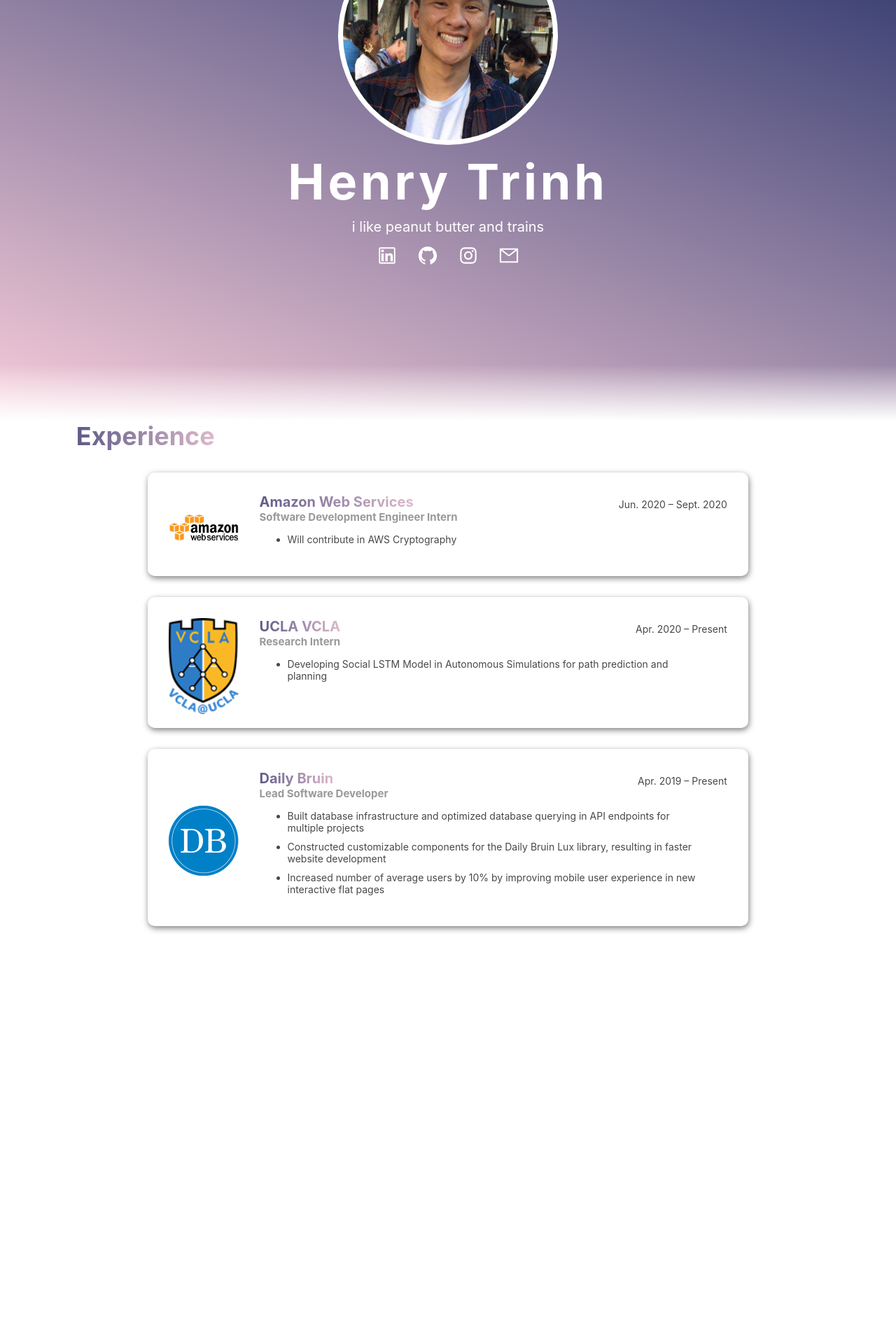
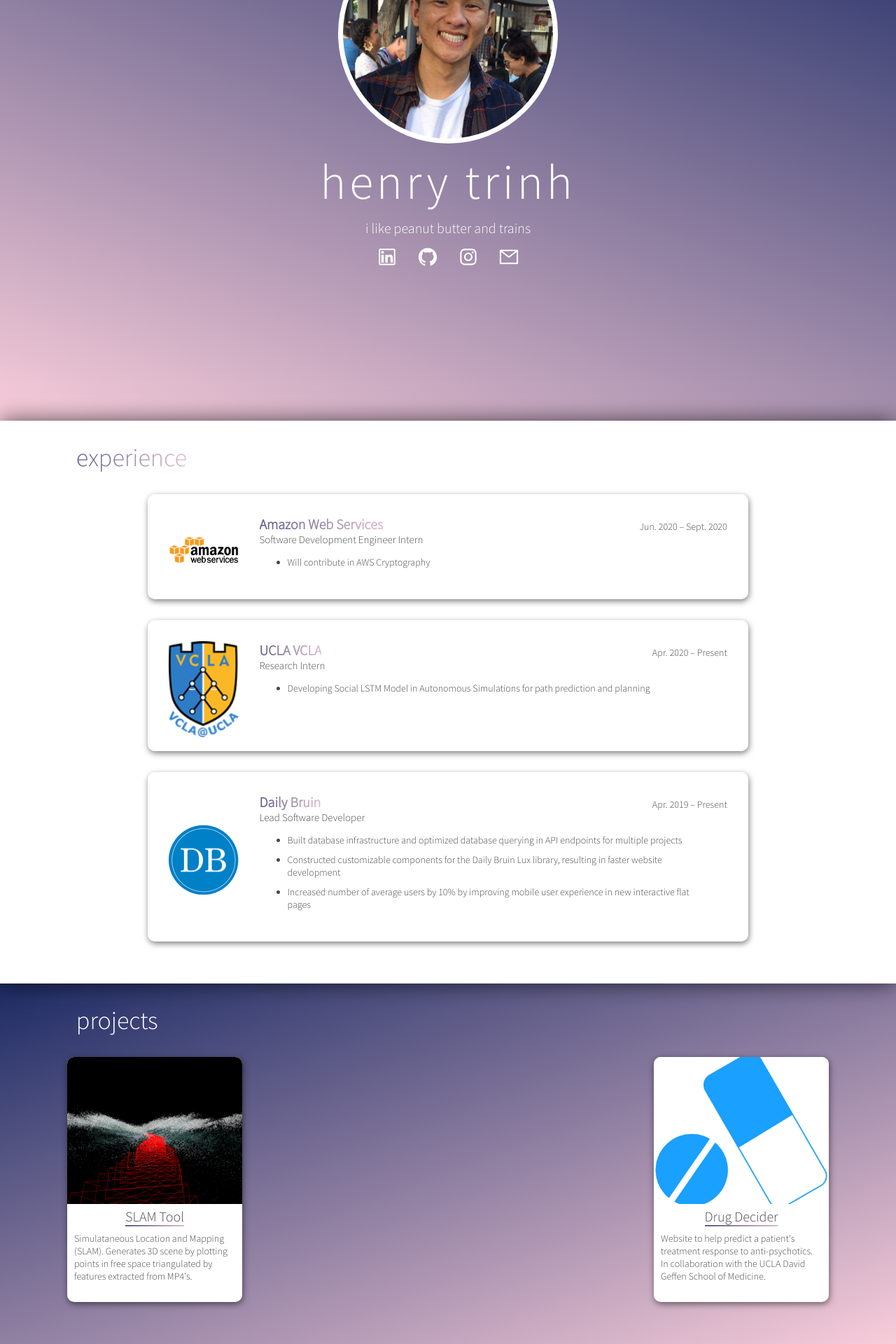
Before and after one commit to thenry3/personal-site, a React (Create React App) app: page / in a window 1280 px wide. Shown: the part 199-2119 px from the top of the page at 70% size. Before the commit the page ends 1602 px from the top, so only its background shows below. Built offline with nearby package versions, Linux system fonts and the light colour scheme.

Commit message:
font change, added projects

```diff
--- a/public/index.css
+++ b/public/index.css
@@ -1,7 +1,8 @@
 body {
   margin: 0px;
-  font-family: -apple-system, BlinkMacSystemFont, "Segoe UI", Roboto, Oxygen,
-    Ubuntu, Cantarell, "Open Sans", "Helvetica Neue", sans-serif;
+  /* font-family: "Helvetica Neue", -apple-system, BlinkMacSystemFont, "Segoe UI",
+    Roboto, Oxygen, Ubuntu, Cantarell, "Open Sans", "Helvetica Neue", sans-serif; */
+  font-family: "Source Sans Pro", Arial, Helvetica, sans-serif;
 }
 
 :root {
--- a/public/index.html
+++ b/public/index.html
@@ -12,6 +12,10 @@
     <link rel="apple-touch-icon" href="%PUBLIC_URL%/logo192.png" />
     <link rel="manifest" href="%PUBLIC_URL%/manifest.json" />
     <link rel="stylesheet" type="text/css" href="index.css" />
+    <link
+      href="https://fonts.googleapis.com/css2?family=Source+Sans+Pro:wght@300&display=swap"
+      rel="stylesheet"
+    />
     <title>let's get it</title>
   </head>
   <body>
--- a/src/assets/data.tsx
+++ b/src/assets/data.tsx
@@ -1,6 +1,8 @@
 import awslogo from "./aws.png";
 import vclalogo from "./vcla.png";
 import dblogo from "./db.png";
+import slampic from "./slam.png";
+import drugpic from "./drug.jpg";
 
 export var experiences = [
   {
@@ -10,6 +12,7 @@ export var experiences = [
     enddate: new Date(2020, 8),
     bullets: ["Will contribute in AWS Cryptography"],
     logo: awslogo,
+    link: "https://aws.amazon.com/",
   },
   {
     company: "UCLA VCLA",
@@ -20,6 +23,7 @@ export var experiences = [
       "Developing Social LSTM Model in Autonomous Simulations for path prediction and planning",
     ],
     logo: vclalogo,
+    link: "https://vcla.stat.ucla.edu/",
   },
   {
     company: "Daily Bruin",
@@ -32,5 +36,23 @@ export var experiences = [
       "Increased number of average users by 10% by improving mobile user experience in new interactive flat pages",
     ],
     logo: dblogo,
+    link: "https://dailybruin.com/",
   },
 ];
+
+export var projs = [
+  {
+    title: "SLAM Tool",
+    pic: slampic,
+    desc:
+      "Simulataneous Location and Mapping (SLAM). Generates 3D scene by plotting points in free space triangulated by features extracted from MP4's.",
+    link: "https://github.com/thenry3/3D-Mapping-from-Video/",
+  },
+  {
+    title: "Drug Decider",
+    pic: drugpic,
+    desc:
+      "Website to help predict a patient's treatment response to anti-psychotics. In collaboration with the UCLA David Geffen School of Medicine.",
+    link: "https://drugdecider.org/",
+  },
+];
--- a/src/components/cover.tsx
+++ b/src/components/cover.tsx
@@ -28,11 +28,15 @@ const ProfPic = styled("div")`
   background-position-y: 18%;
   width: 300px;
   height: 300px;
+  @media only screen and (max-width: 500px) {
+    width: 260px;
+    height: 260px;
+  }
 `;
 
 const Title = styled("div")`
   color: white;
-  font-weight: bold;
+  font-weight: 300;
   font-size: 70px;
   letter-spacing: 0.07em;
   margin-top: 10px;
@@ -89,7 +93,7 @@ export default class Cover extends React.Component {
         <CoverWrapper>
           <PicWrapper>
             <ProfPic />
-            <Title>Henry Trinh</Title>
+            <Title>henry trinh</Title>
             <Desc>i like peanut butter and trains</Desc>
             <ConCollection>
               <Contact
--- a/src/components/experience.tsx
+++ b/src/components/experience.tsx
@@ -1,7 +1,7 @@
 import React from "react";
 import styled from "styled-components";
 
-const ExpWrapper = styled("div")`
+const ExpWrapper = styled("a")`
   display: flex;
   width: 67%;
   margin-top: 30px;
@@ -9,10 +9,19 @@ const ExpWrapper = styled("div")`
   padding-left: 30px;
   box-shadow: rgba(0, 0, 0, 0.5) 1px 3px 8px;
   border-radius: 10px;
+  text-decoration: none;
+  position: relative;
+  transition: 0.2s;
   @media only screen and (max-width: 500px) {
     flex-direction: column;
     padding-left: 0px;
     width: 85%;
+  }
+  @media only screen and (min-width: 501px) {
+    &:hover {
+      transform: translateX(15px);
+      box-shadow: rgba(0, 0, 0, 0.8) 1px 3px 10px;
+    }
   }
 `;
 
@@ -66,8 +75,8 @@ const Dates = styled("div")`
 `;
 
 const Position = styled("div")`
-  color: #999999;
-  font-weight: bold;
+  color: #484848;
+  /* font-weight: bold; */
   font-size: 15px;
 `;
 
@@ -90,6 +99,7 @@ interface ExpProps {
     enddate: Date;
     bullets: string[];
     logo: any;
+    link: any;
   };
 }
 
@@ -114,7 +124,7 @@ export default class Experience extends React.Component<ExpProps> {
     var end = this.props.data.enddate;
     return (
       <>
-        <ExpWrapper>
+        <ExpWrapper target="_blank" href={this.props.data.link}>
           <LogoDiv src={this.props.data.logo} />
           <ContentDiv>
             <CompDiv>
--- a/src/components/expsection.tsx
+++ b/src/components/expsection.tsx
@@ -10,6 +10,10 @@ const ExperienceWrapper = styled("div")`
   justify-content: center;
   flex-direction: column;
   align-items: center;
+  padding-bottom: 60px;
+  padding-top: 30px;
+  box-shadow: rgba(0, 0, 0, 0.65) 0px 0px 30px;
+  position: relative;
 `;
 
 const EMainW = styled("div")`
@@ -23,7 +27,6 @@ const SecTitle = styled("div")`
   -webkit-background-clip: text;
   color: rgba(0, 0, 0, 0);
   width: fit-content;
-  font-weight: bold;
 `;
 
 export default class Experience extends React.Component {
@@ -32,7 +35,7 @@ export default class Experience extends React.Component {
       <>
         <ExperienceWrapper>
           <EMainW>
-            <SecTitle>Experience</SecTitle>
+            <SecTitle>experience</SecTitle>
           </EMainW>
           {exps.map((exp) => (
             <ExpComp data={exp}></ExpComp>
--- a/src/components/nav.tsx
+++ b/src/components/nav.tsx
@@ -34,13 +34,13 @@ const NavItems = styled("div")`
   }
   z-index: inherit;
   & > * {
-    background: ${(props) =>
+    /* background: ${(props) =>
       props.scroll
         ? "linear-gradient(90deg, #1d2b64 -50%, #f8cdda 120%)"
-        : "rgba(255, 255, 255, 0)"};
-    color: ${(props) => (props.scroll ? "rgba(255, 255, 255, 0)" : "white")};
-    ${(props) => (props.scroll ? "background-clip: text" : "")};
-    ${(props) => (props.scroll ? "-webkit-background-clip: text" : "")};
+        : "rgba(255, 255, 255, 0)"}; */
+    color: ${(props) => (props.scroll ? "rgb(99, 99, 99)" : "white")};
+    /* ${(props) => (props.scroll ? "background-clip: text" : "")};
+    ${(props) => (props.scroll ? "-webkit-background-clip: text" : "")}; */
     position: relative;
     &::before {
       content: "";
@@ -73,6 +73,10 @@ const ScrollLink = styled(Scroll.Link)`
   margin-right: 12px;
   padding: 10px 5px;
   font-size: 14px;
+  @media only screen and (max-width: 500px) {
+    margin-left: 8px;
+    margin-right: 8px;
+  }
 
   &:hover {
     cursor: pointer;
@@ -88,6 +92,10 @@ const ExtLink = styled("a")`
   margin-right: 12px;
   padding: 10px 3px;
   font-size: 14px;
+  @media only screen and (max-width: 500px) {
+    margin-left: 8px;
+    margin-right: 8px;
+  }
 
   &:hover {
     cursor: pointer;
@@ -107,11 +115,14 @@ export default class Navbar extends React.Component<NavProps> {
             <ScrollLink to="exp" smooth={true} duration={500}>
               experience
             </ScrollLink>
-            <ScrollLink smooth={true} duration={500}>
+            <ScrollLink to="proj" smooth={true} duration={500}>
               projects
             </ScrollLink>
             <ScrollLink smooth={true} duration={500}>
               videos
+            </ScrollLink>
+            <ScrollLink smooth={true} duration={500}>
+              friends
             </ScrollLink>
             <ExtLink
               scroll={this.props.scrolled}
--- /dev/null
+++ b/src/components/project.tsx
@@ -0,0 +1,85 @@
+import React from "react";
+import styled from "styled-components";
+
+const ProjWrapper = styled("a")`
+  display: flex;
+  flex-direction: column;
+  box-shadow: rgba(0, 0, 0, 0.5) 1px 3px 10px;
+  border-radius: 10px;
+  height: 350px;
+  width: 250px;
+  background: white;
+  text-decoration: none;
+  transition: 0.2s;
+  &:hover {
+    transform: translateY(-13px);
+  }
+`;
+
+const ProjPic = styled("div")`
+  width: 100%;
+  height: 60%;
+  background: url(${(props) => props.pic}) no-repeat;
+  background-position: center;
+  background-size: cover;
+  border-top-left-radius: 10px;
+  border-top-right-radius: 10px;
+`;
+
+const DetsDiv = styled("div")`
+  display: flex;
+  flex-direction: column;
+  color: #484848;
+`;
+
+const ProjName = styled("div")`
+  text-align: center;
+  font-size: 20px;
+  margin-top: 5px;
+  position: relative;
+  width: fit-content;
+  align-self: center;
+  margin-bottom: 5px;
+  &::before {
+    content: "";
+    position: absolute;
+    bottom: 0px;
+    left: 0;
+    right: 0px;
+    background: linear-gradient(90deg, #1d2b64 -50%, #f8cdda 120%);
+    height: 2px;
+    margin-bottom: -2px;
+    z-index: 2;
+  }
+`;
+
+const ProjDesc = styled("div")`
+  font-size: 14px;
+  align-self: center;
+  margin: 5px 10px;
+`;
+
+interface ProjProps {
+  data: {
+    title: string;
+    pic: any;
+    desc: string;
+    link: string;
+  };
+}
+
+export default class Project extends React.Component<ProjProps> {
+  render() {
+    return (
+      <>
+        <ProjWrapper target="_blank" href="/">
+          <ProjPic pic={this.props.data.pic} />
+          <DetsDiv>
+            <ProjName>{this.props.data.title}</ProjName>
+            <ProjDesc>{this.props.data.desc}</ProjDesc>
+          </DetsDiv>
+        </ProjWrapper>
+      </>
+    );
+  }
+}
--- /dev/null
+++ b/src/components/projsection.tsx
@@ -0,0 +1,53 @@
+import React from "react";
+import styled from "styled-components";
+
+import Project from "./project";
+
+import { projs } from "../assets/data";
+
+const ProjectWrapper = styled("div")`
+  width: 100%;
+  display: flex;
+  justify-content: center;
+  flex-direction: column;
+  align-items: center;
+  padding-bottom: 60px;
+  padding-top: 30px;
+  position: relative;
+  background: linear-gradient(-200deg, #1d2b64, #f8cdda);
+  z-index: -1;
+`;
+
+const SecTitle = styled("div")`
+  font-size: 36px;
+  color: white;
+  width: fit-content;
+  position: relative;
+`;
+
+const ProjDiv = styled("div")`
+  margin-top: 30px;
+  display: flex;
+  flex-wrap: wrap;
+  width: 85%;
+  justify-content: space-between;
+`;
+
+export default class Projects extends React.Component {
+  render() {
+    return (
+      <>
+        <ProjectWrapper>
+          <div style={{ width: "83%" }}>
+            <SecTitle href="/">projects</SecTitle>
+          </div>
+          <ProjDiv>
+            {projs.map((proj) => (
+              <Project data={proj} />
+            ))}
+          </ProjDiv>
+        </ProjectWrapper>
+      </>
+    );
+  }
+}
--- a/src/pages/landing.tsx
+++ b/src/pages/landing.tsx
@@ -5,23 +5,11 @@ import { Element } from "react-scroll";
 import Cover from "../components/cover";
 import Navbar from "../components/nav";
 import Experience from "../components/expsection";
+import Projects from "../components/projsection";
 
 const PageWrapper = styled("div")`
   width: 100%;
   height: 100vh;
-`;
-
-const Fade = styled("div")`
-  height: 10vh;
-  width: 100%;
-  background: linear-gradient(rgba(255, 255, 255, 0), rgba(255, 255, 255, 1));
-  position: relative;
-`;
-
-const MainWrapper = styled("div")`
-  position: relative;
-  bottom: 10vh;
-  padding-bottom: 10vh;
 `;
 
 const AdjElem = styled(Element)`
@@ -60,11 +48,10 @@ export default class LandingPage extends React.Component<
         <PageWrapper>
           <Navbar scrolled={this.state.scrolled} />
           <Cover />
-          <MainWrapper>
-            <Fade />
-            <AdjElem name="exp" />
-            <Experience />
-          </MainWrapper>
+          <AdjElem name="exp" />
+          <Experience />
+          <AdjElem name="proj" />
+          <Projects />
         </PageWrapper>
       </>
     );
```
Also changed, not shown: src/assets/drug.jpg (added), src/assets/slam.png (added).
